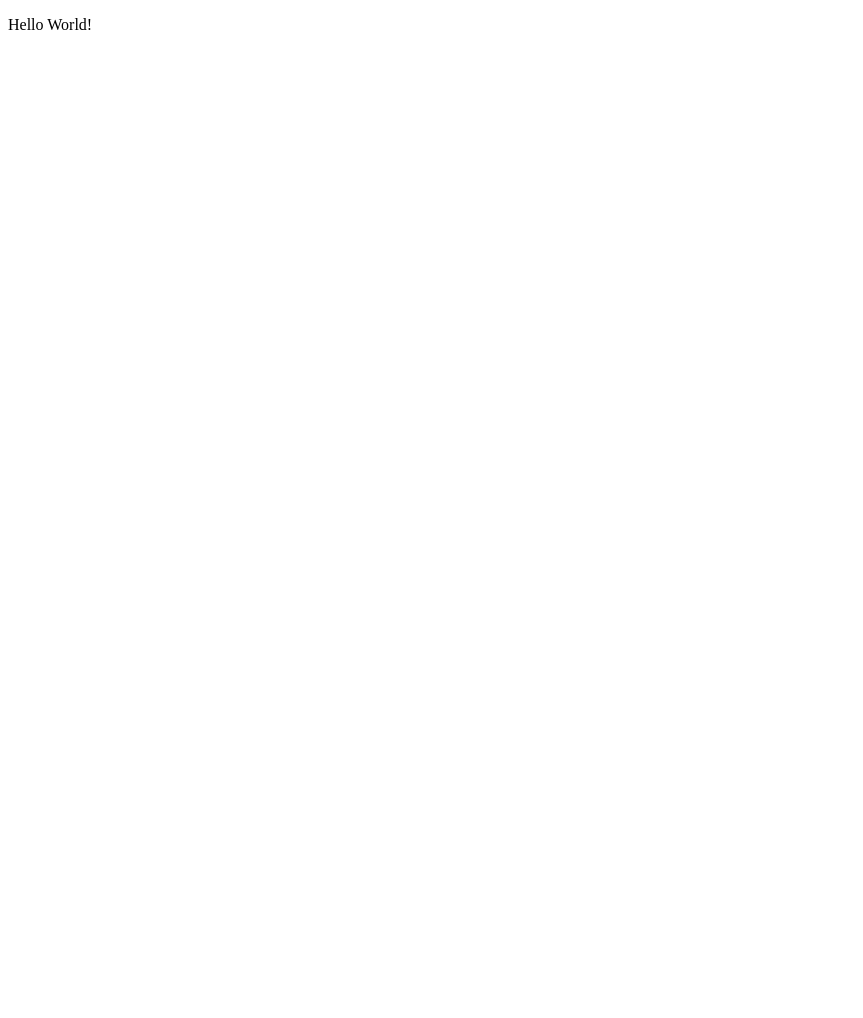
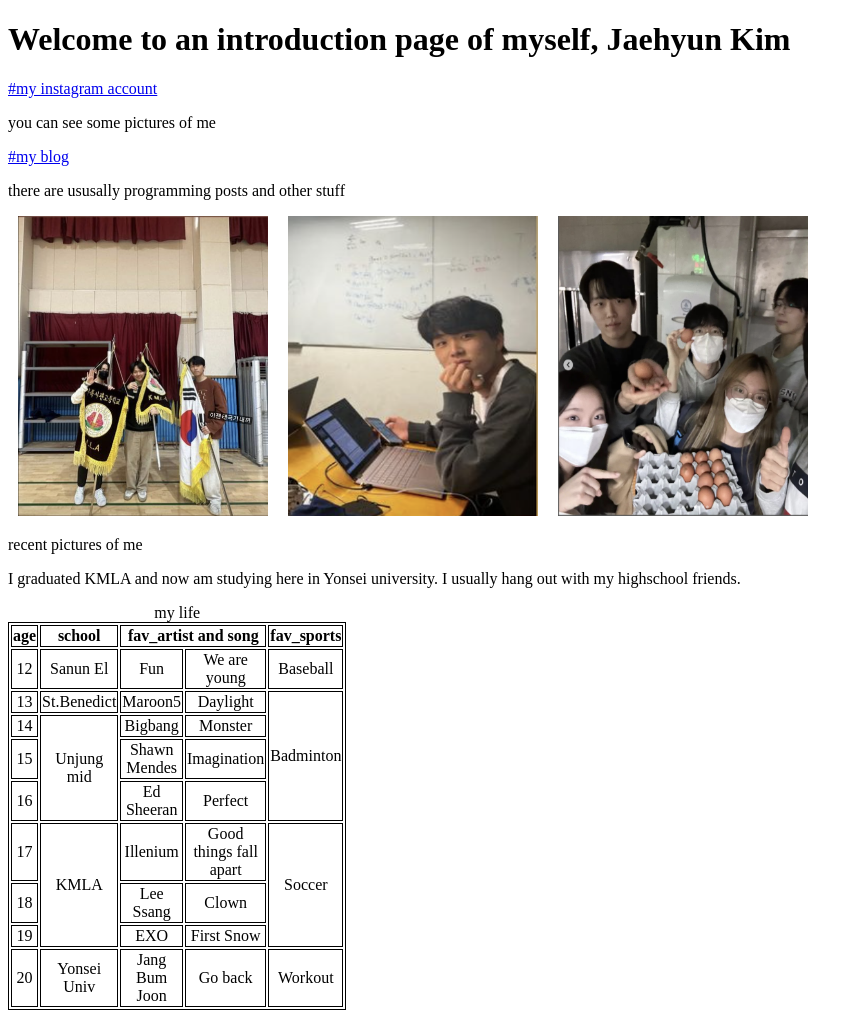
Before and after one commit to 2022148067/HomeworkRepository, a plain HTML site: page index.html in a window 1280 px wide. Shown: the whole page, without its empty margins (0-863 px from the left). Before the commit the page ends 800 px from the top, so only its background shows below. Drawn offline with Linux system fonts and the light colour scheme.

Commit message:
UpDATE index.html

```diff
--- a/index.html
+++ b/index.html
@@ -1,9 +1,102 @@
 <!DOCTYPE html>
 <html lang="en">
 <head>
+    <meta charset="utf-8">
     <title>A simple HTML document</title>
+    <style>
+        ul {
+            list-style-type: none;
+            padding: 0;
+            margin: 0;
+            display: flex;
+        }
+
+        li {
+            margin: 0 10px;
+        }
+
+        table, th, td {
+            border:1px solid black;
+        }
+    </style>
 </head>
 <body>
-    <p>Hello World!<p>
+    <header>
+        <h1>Welcome to an introduction page of myself, Jaehyun Kim</h1>
+    </header>
+    <a href="https://www.instagram.com/ojaehyuno/">#my instagram account</a>
+    <p>you can see some pictures of me</p>
+    <a href="https://blog.naver.com/kdjames0930">#my blog</a>
+    <p>there are ususally programming posts and other stuff</p>
+    <ul>
+        <li><img src="glps37flag.png" alt="glps37flag" width="250" height="300"</li>
+        <li><img src="mestudying.png" alt="me_studying" width="250" height="300"</li>
+        <li><img src="playingwitheggs.png" alt="playing_with_eggs" width="250" height="300"</li>
+    </ul>
+    <p>recent pictures of me</p>
+    <p>I graduated KMLA and now am studying here in Yonsei university. I usually hang out with my highschool friends.</p>
+    <table style="width:200px; height:100px; text-align:center;">
+        <caption>my life</caption>
+        <tr>
+            <th>age</th>
+            <th>school</th>
+            <th colspan="2">fav_artist and song</th>
+            <th>fav_sports</th>
+        </tr>
+        <tr>
+            <td>12</td>
+            <td>Sanun El</td>
+            <td>Fun</td>
+            <td>We are young</td>
+            <td>Baseball</td>
+        </tr>
+        <tr>
+            <td>13</td>
+            <td>St.Benedict</td>
+            <td>Maroon5</td>
+            <td>Daylight</td>
+            <td rowspan="4">Badminton</td>
+        </tr>
+        <tr>
+            <td>14</td>
+            <td rowspan="3">Unjung mid</td>
+            <td>Bigbang</td>
+            <td>Monster</td>
+        </tr>
+        <tr>
+            <td>15</td>
+            <td>Shawn Mendes</td>
+            <td>Imagination</td>
+        </tr>
+        <tr>
+            <td>16</td>
+            <td>Ed Sheeran</td>
+            <td>Perfect</td>
+        </tr>
+        <tr>
+            <td>17</td>
+            <td rowspan="3">KMLA</td>
+            <td>Illenium</td>
+            <td>Good things fall apart</td>
+            <td rowspan="3">Soccer</td>
+        </tr>
+        <tr>
+            <td>18</td>
+            <td>Lee Ssang</td>
+            <td>Clown</td>
+        </tr>
+        <tr>
+            <td>19</td>
+            <td>EXO</td>
+            <td>First Snow</td>
+        </tr>
+        <tr>
+            <td>20</td>
+            <td>Yonsei Univ</td>
+            <td>Jang Bum Joon</td>
+            <td>Go back</td>
+            <td>Workout</td>
+        </tr>
+    </table>
 </body>
 </html>
```
